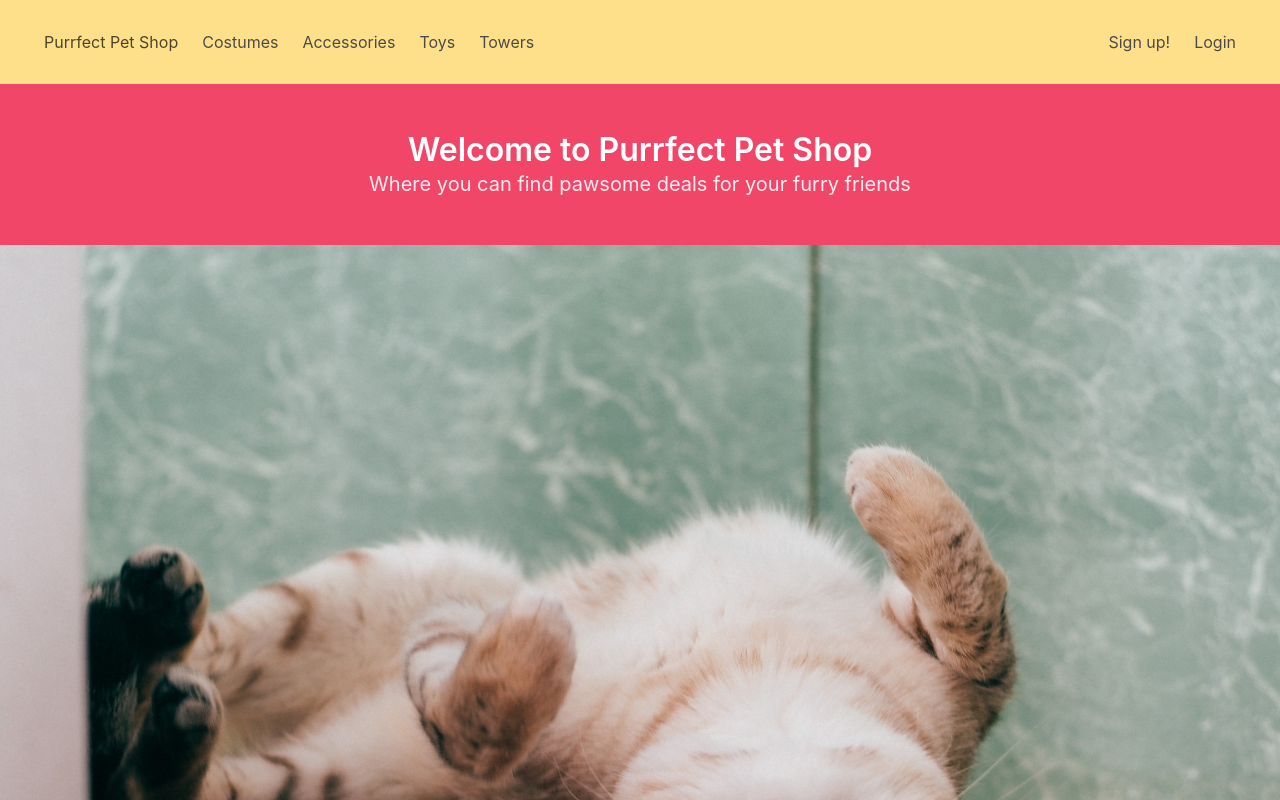
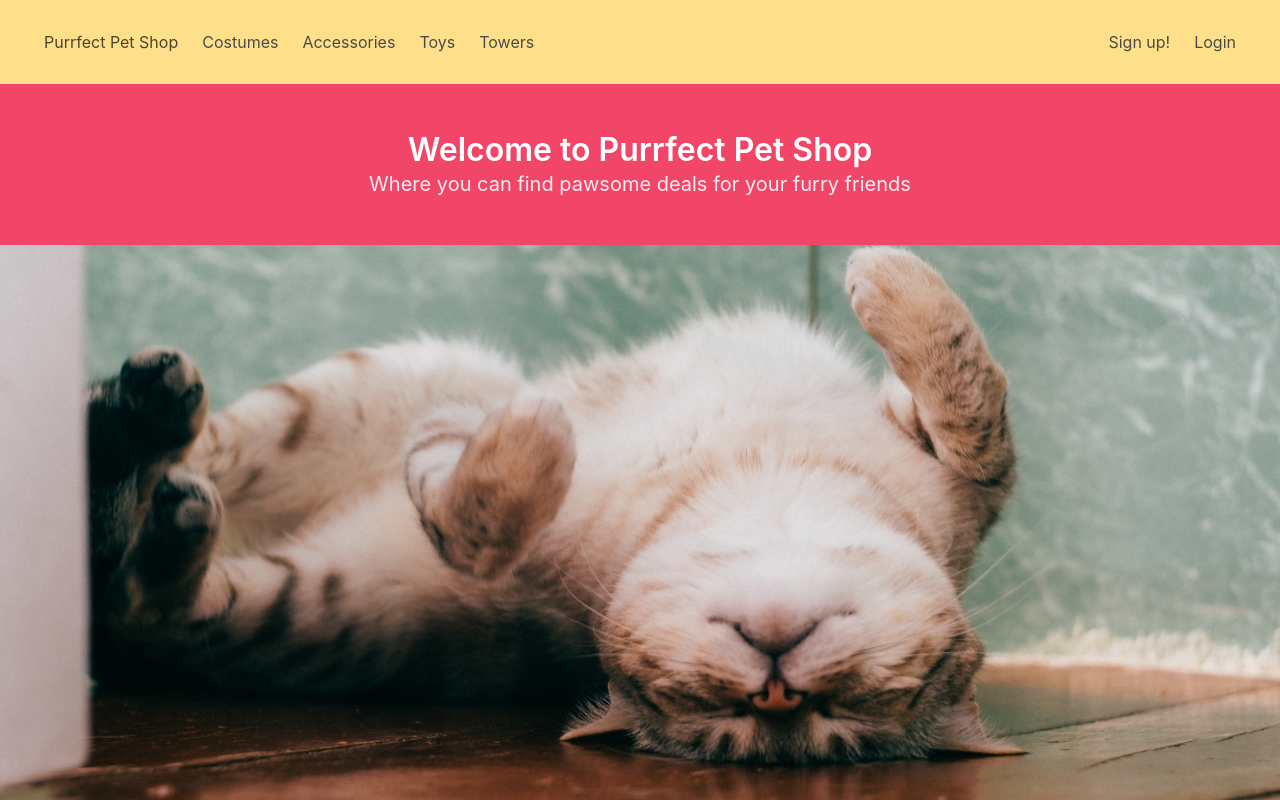
Before and after one commit to Callmeicanhelp/PurrfectPetShop, a React (Create React App) app in the folder purrfect-pet-shop/: page / in a window 1280 px wide. Shown: the top 800 px of the page. Built offline with nearby package versions, Linux system fonts and the light colour scheme.

Commit message:
fixed image position

```diff
--- a/purrfect-pet-shop/src/index.css
+++ b/purrfect-pet-shop/src/index.css
@@ -13,5 +13,8 @@ code {
 }
 
 .heroImg {
-	height: 50%;
+  width: 100vw;
+  height: 70vh;
+  position: relative;
+  object-fit: cover;
 }
--- a/purrfect-pet-shop/src/pages/Home.js
+++ b/purrfect-pet-shop/src/pages/Home.js
@@ -10,7 +10,9 @@ function Home() {
 						Where you can find pawsome deals for your furry friends
 					</p>
 				</div>
-				<img src={require("../images/heroHomePage.jpg")} alt="cat laying upside down" className="heroImg"></img>
+				<div className="imgContainer">
+					<img src={require("../images/heroHomePage.jpg")} alt="cat laying upside down" className="heroImg"></img>
+				</div>
 			</section>
 			<h1 className="title">About Us</h1>
 			<h2 className="subtitle">
```
